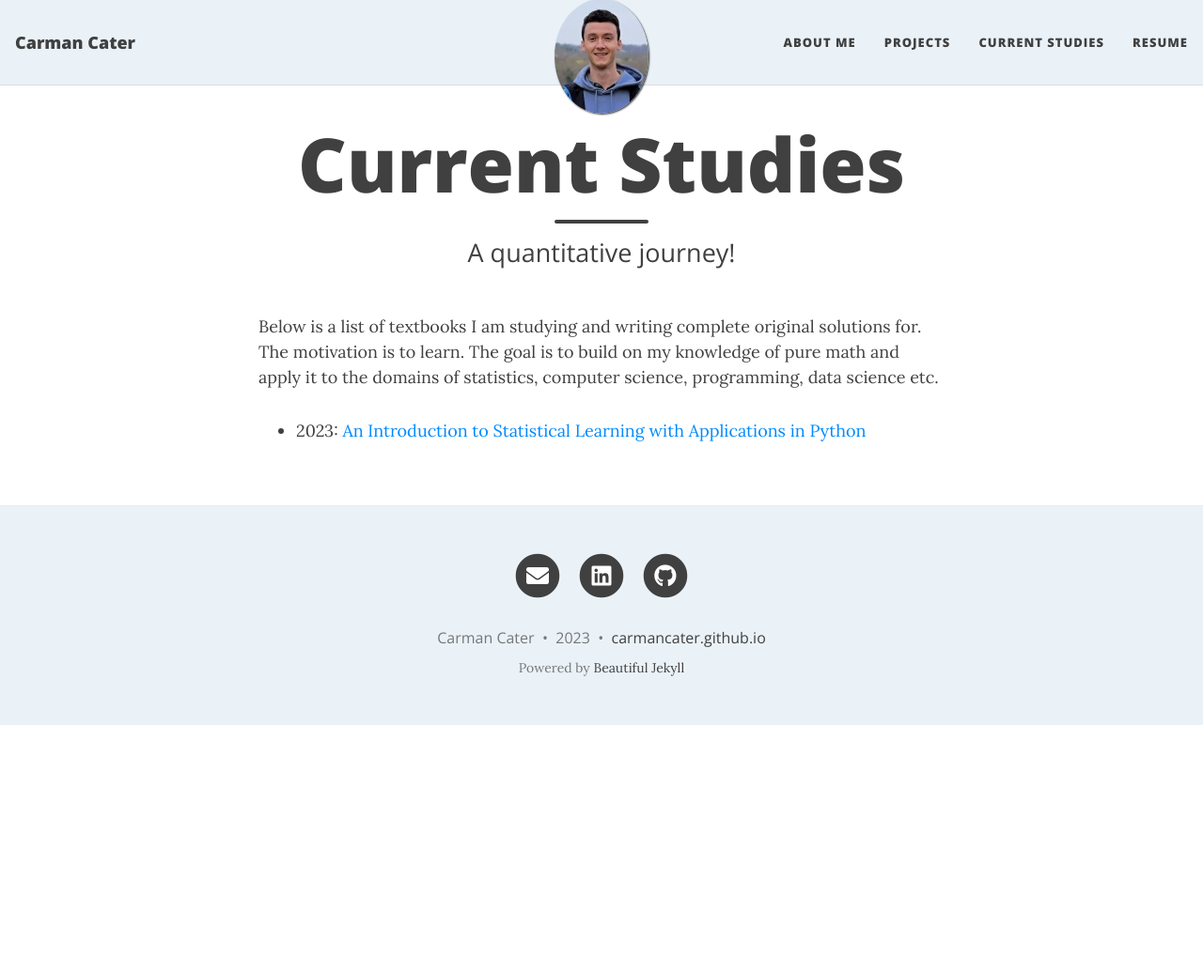
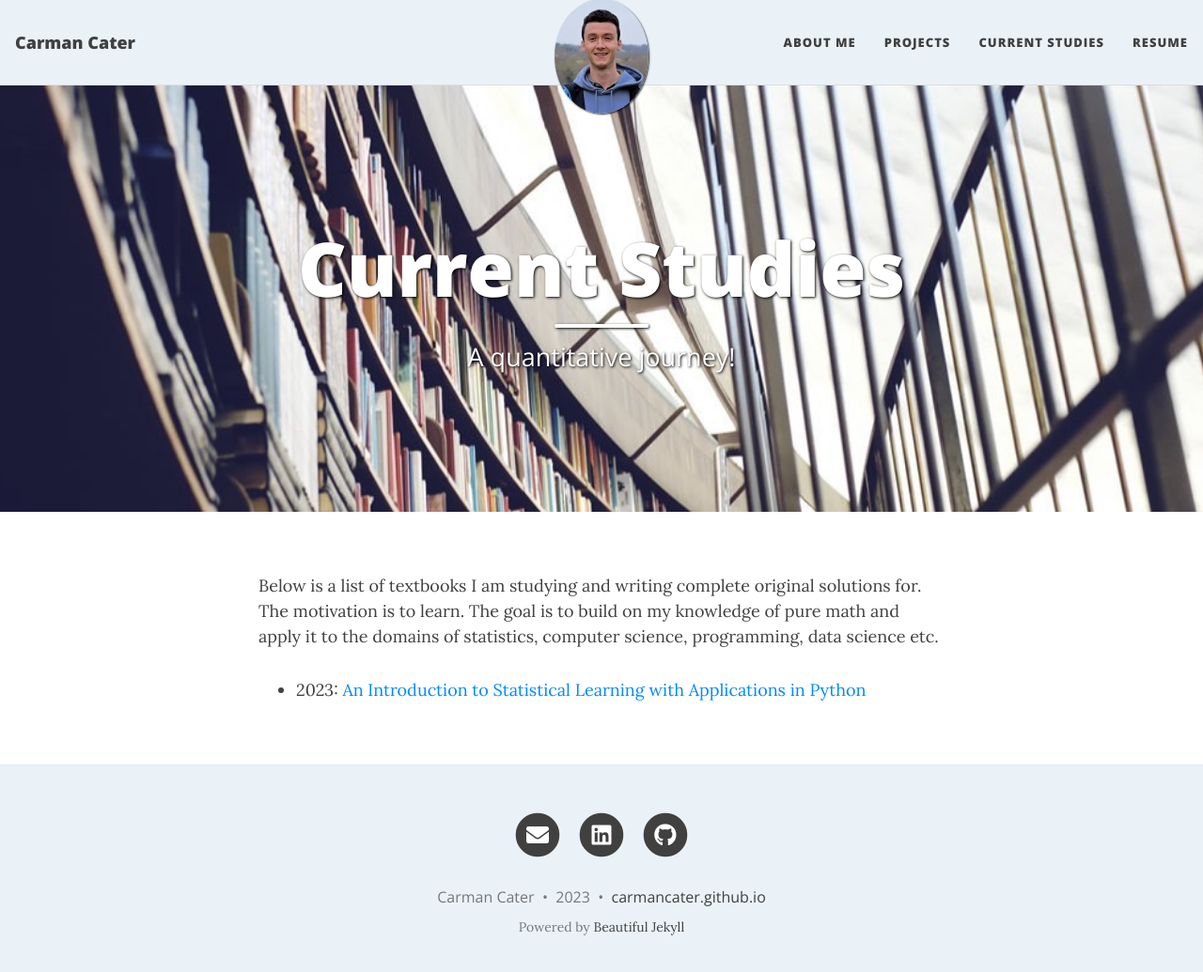
Before and after one commit to carmancater/carmancater.github.io, a Jekyll site: the page built from currentStudies.md, in a window 1280 px wide and 1048 px high. Shown: the top 1035 px of the window at 94% size. Built offline with Jekyll 4.4.1, drawn with Linux system fonts in a browser that asks for light colours; nearby versions of some CDN libraries.

Commit message:
add cover image to current studies page

```diff
--- a/currentStudies.md
+++ b/currentStudies.md
@@ -3,6 +3,7 @@ layout: page
 title: Current Studies
 subtitle: A quantitative journey!
 share-title: Carman Cater - Current Studies
+cover-img: "/assets/img/currentStudiesCoverImg.jpg"
 ---
 
 Below is a list of textbooks I am studying and writing complete original solutions for. The motivation is to learn. The goal is to build on my knowledge of pure math and apply it to the domains of statistics, computer science, programming, data science etc.
```
Also changed, not shown: assets/img/currentStudiesCoverImg.jpg (added).
